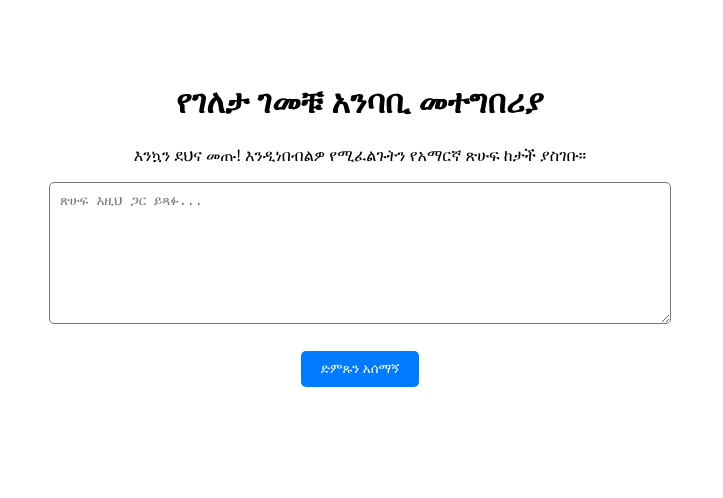
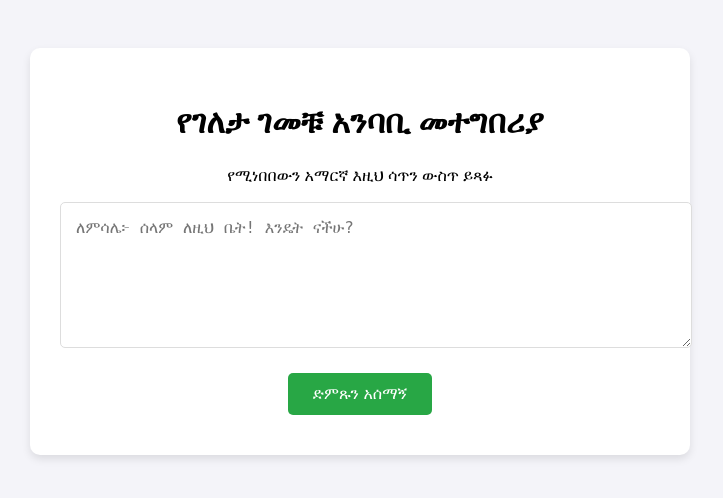
Before and after one commit to tasfayegadisa22-sys/GeletaGemechu-Reader-App-, a Python web app: template templates/index.html in a window 1280 px wide. Shown: the top 498 px of the page, without its empty margins (280-1003 px from the left). Run offline with Jinja, Linux system fonts and the light colour scheme; the template is opened without the code that fills it, so the values that code supplies are empty.

Commit message:
Update index.html with new title and styles

```diff
--- a/templates/index.html
+++ b/templates/index.html
@@ -3,20 +3,56 @@
 <head>
     <meta charset="UTF-8">
     <meta name="viewport" content="width=device-width, initial-scale=1.0">
-    <title>GeletaGemechu Reader App</title>
+    <title>የገለታ ገመቹ አነባቢ መተግበሪያ</title>
     <style>
-        body { font-family: 'Segoe UI', Tahoma, Geneva, Verdana, sans-serif; text-align: center; padding: 50px; }
-        textarea { width: 80%; max-width: 600px; padding: 10px; border-radius: 5px; }
-        button { padding: 10px 20px; background-color: #007bff; color: white; border: none; border-radius: 5px; cursor: pointer; }
+        body { font-family: 'Segoe UI', Tahoma, sans-serif; text-align: center; padding: 40px; background-color: #f4f4f9; }
+        .container { background: white; padding: 30px; border-radius: 10px; box-shadow: 0 4px 8px rgba(0,0,0,0.1); max-width: 600px; margin: auto; }
+        textarea { width: 100%; padding: 15px; border-radius: 5px; border: 1px solid #ddd; font-size: 16px; margin-bottom: 20px; }
+        button { background-color: #28a745; color: white; border: none; padding: 12px 25px; border-radius: 5px; cursor: pointer; font-size: 16px; }
+        button:hover { background-color: #218838; }
+        audio { margin-top: 25px; width: 100%; }
+        #status { margin-top: 10px; color: #555; }
     </style>
 </head>
 <body>
-    <h1>የገለታ ገመቹ አንባቢ መተግበሪያ</h1>
-    <p>እንኳን ደህና መጡ! እንዲነበብልዎ የሚፈልጉትን የአማርኛ ጽሁፍ ከታች ያስገቡ።</p>
+    <div class="container">
+        <h1>የገለታ ገመቹ አንባቢ መተግበሪያ</h1>
+        <p>የሚነበበውን አማርኛ እዚህ ሳጥን ውስጥ ይጻፉ</p>
 
-<form action="/read" method="POST">
-        <textarea name="text" rows="8" placeholder="ጽሁፍ እዚህ ጋር ይጻፉ..." required></textarea><br><br>
-        <button type="submit">ድምጹን አሰማኝ</button>
-    </form>
+        <textarea id="textInput" rows="6" placeholder="ለምሳሌ፦ ሰላም ለዚህ ቤት! እንዴት ናችሁ?"></textarea><br>
+        <button onclick="convertText()">ድምጹን አሰማኝ</button>
+
+        <div id="status"></div>
+        <audio id="audioPlayer" controls style="display:none;"></audio>
+    </div>
+
+    <script>
+        async function convertText() {
+            const text = document.getElementById('textInput').value;
+            const status = document.getElementById('status');
+            const player = document.getElementById('audioPlayer');
+
+            if (!text) { alert("እባክዎ ጽሁፍ ያስገቡ!"); return; }
+
+            status.innerText = "ድምጹ እየተዘጋጀ ነው... እባክዎ ይጠብቁ";
+
+            const response = await fetch('/read', {
+                method: 'POST',
+                headers: { 'Content-Type': 'application/x-www-form-urlencoded' },
+                body: 'text=' + encodeURIComponent(text)
+            });
+
+            if (response.ok) {
+                const blob = await response.blob();
+                const url = URL.createObjectURL(blob);
+                player.src = url;
+                player.style.display = "block";
+                player.play();
+                status.innerText = "ዝግጁ ነው!";
+            } else {
+                status.innerText = "ስህተት ተፈጥሯል፣ እባክዎ ደግመው ይሞክሩ።";
+            }
+        }
+    </script>
 </body>
 </html>
```
